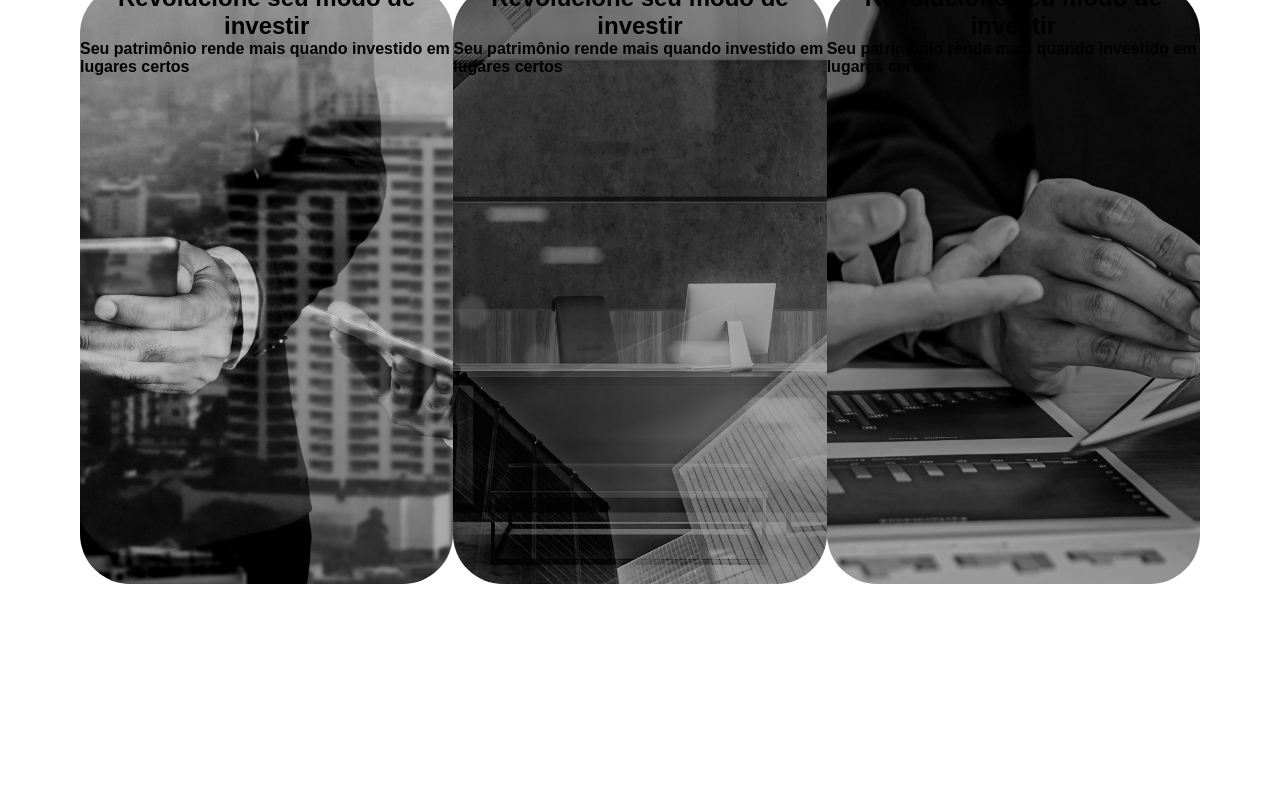
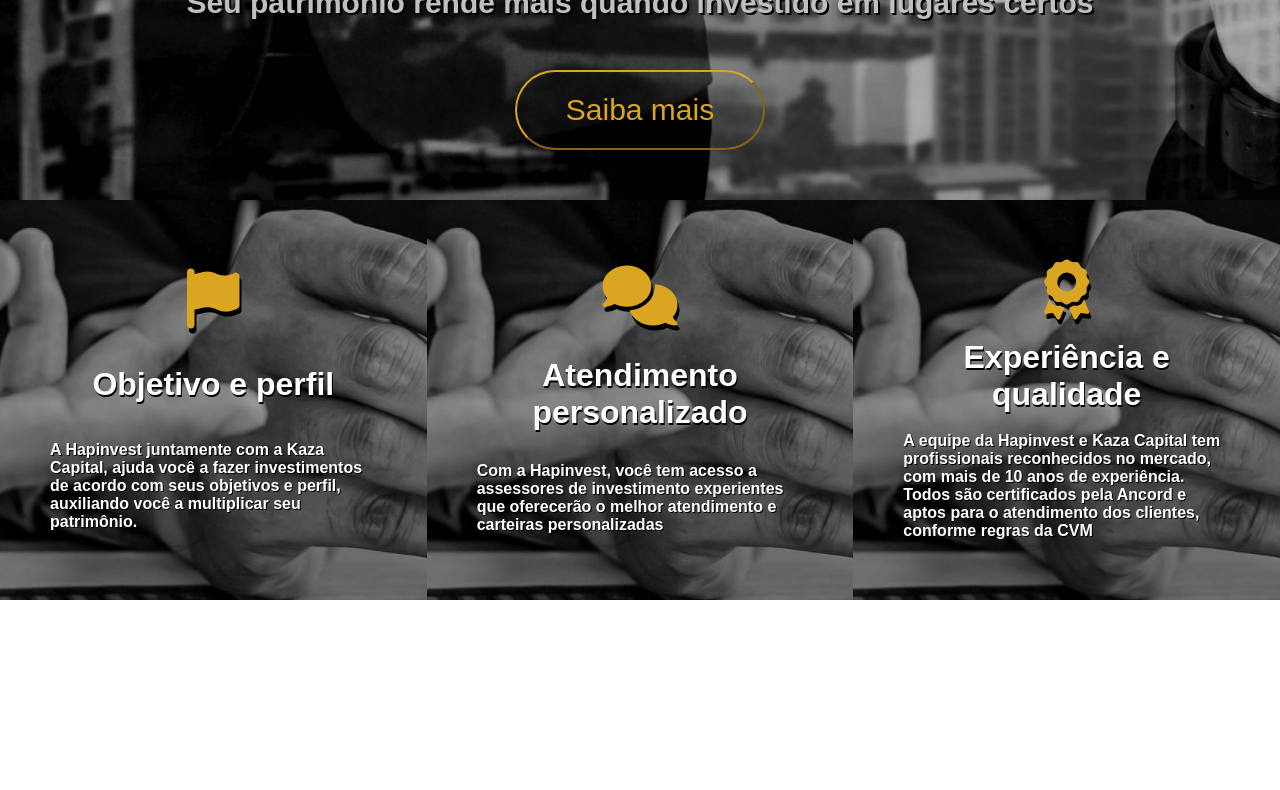
Before and after one commit to Rafa314/parceiro-hapinvest, a plain HTML site: page index.html in a window 1280 px wide. Shown: the part 760-1550 px from the top of the page. Drawn offline with Linux system fonts and the light colour scheme.

Commit message:
other commit

```diff
--- a/index.html
+++ b/index.html
@@ -1,11 +1,14 @@
 <!DOCTYPE html>
-<html lang="en">
+<html lang="pt-br">
 <head>
     <meta charset="UTF-8">
     <meta name="viewport" content="width=device-width, initial-scale=1.0">
     <link rel="shortcut icon" href="img/logo-HAPINVEST-NOVOOOO-3-e1642047018301.ico" type="image/x-icon">
     <title>Representantes Hapinvest</title>
     <link rel="stylesheet" href="style.css">
+    <script src="https://kit.fontawesome.com/8b9f619100.js" crossorigin="anonymous"></script>
+    <link rel="stylesheet" href="https://fontawesome.com/icons/bullseye-arrow?f=sharp&s=regular&an=beat">
+
 </head>
 <body>
      <header id="header">
@@ -18,6 +21,7 @@
 
                 <nav>
                     <ul>
+
                         <li><a href="#">Metodologia</a></li>
                         <li><a href="#">Diferenciais</a></li>
                         <li><a href="#">Depoimentos</a></li>
@@ -34,27 +38,33 @@
         </div><!-- container--->
      </header>
      <section class="banner">
+
         <h1 >Revolucione seu modo de investir </h1>
         <h4 >Seu patrimônio rende mais quando investido em lugares certos</h4>
         <a href="#" ><button>Saiba mais</button></a>
      </section>
 
      <main class="flex-1">
-         <section class="banner-1">
-            <h1>Revolucione seu modo de investir </h1>
-            <h4>Seu patrimônio rende mais quando investido em lugares certos</h4>
-         </section>
-         <section class="banner-2">
-            <h1 >Revolucione seu modo de investir </h1>
-        <h4>Seu patrimônio rende mais quando investido em lugares certos</h4>
-         </section>
-         <section class="banner-3">
-            <h1 >Revolucione seu modo de investir </h1>
-            <h4 >Seu patrimônio rende mais quando investido em lugares certos</h4>
-         </section>
+         <div class="banner-1">
+            <i class="fa-solid fa-flag" style="font-size: 60px; text-align: center; color: goldenrod;  text-shadow: 2px 5px #000;" ></i>
+            <h1>Objetivo e perfil</h1>
+            <h4>A Hapinvest juntamente com a Kaza Capital, ajuda você a fazer investimentos de acordo com seus objetivos e perfil, auxiliando você a multiplicar seu patrimônio. </h4>
+         </div>
+         <div class="banner-1">
+            <i class="fa-solid fa-comments" style="font-size: 60px; text-align: center; color: goldenrod; text-shadow: 2px 5px #000;" ></i>
+            <h1>Atendimento personalizado</h1>
+        <h4>Com a Hapinvest, você tem acesso a assessores de investimento experientes que oferecerão o melhor atendimento e carteiras personalizadas</h4>
+         </div>
+         <div class="banner-1">
+            <i class="fa-solid fa-award" style="font-size: 60px; text-align: center; color: goldenrod; text-shadow: 2px 5px #000;" ></i>
+            <h1 >Experiência e qualidade</h1>
+            <h4>A equipe da Hapinvest e Kaza Capital tem profissionais reconhecidos no mercado, com mais de 10 anos de experiência. Todos são certificados pela Ancord e aptos para o atendimento dos clientes, conforme regras da CVM</h4>
+         </div>
 
      </main>
 
      <script src="mobile-navbar.js"></script>
+
+
 </body>
 </html>
--- a/mobile-navbar.js
+++ b/mobile-navbar.js
@@ -1,5 +1,5 @@
 
 window.addEventListener("scroll", function(){
     let header = document.querySelector('#header')
-    header.classList.toggle('rolagem', window.scrollY > 300)
+    header.classList.toggle('rolagem', window.scrollY > 130)
 })
--- a/style.css
+++ b/style.css
@@ -13,6 +13,7 @@ html{
 .container{
     max-width: 1280px;
     margin: auto;
+
 }
 
 .flex{
@@ -57,7 +58,7 @@ header ul li a{
 }
 
 .banner{
-    height: 83vh;
+    height: 120vh;
     background-image: url(img/2.jpg);
     background-position: center;
     background-repeat: no-repeat;
@@ -78,7 +79,7 @@ header ul li a{
  .banner h1{
     color: #fff;
     font-size: 5em;
-
+    text-shadow: 2px 2px #000;
  }
 
 
@@ -86,7 +87,7 @@ header ul li a{
 
     color: #C0C0C0;
     font-size: 30px;
-
+    text-shadow: 2px 2px #000;
  }
 
  .btn-contato a button{
@@ -146,50 +147,36 @@ header ul li a{
 }
 
 .flex-1{
-
-    margin: 80px;
-    display: flex;
-    align-items: center;
-    justify-content: space-between;
+    box-sizing: border-box;
+    display: inline-flex;
+    width: 100%;
 
 }
 .banner-1{
-    border-radius: 50px;
-    height: 600px;
-
-    background-image: url(img/1.jpg);
-    background-position: center;
-    background-repeat: no-repeat;
-    background-size: cover;
-
-}
-.banner-1 h1{
-    text-align: center;
-
-}
-
-.banner-2{
-    border-radius: 50px;
-    height: 600px;
-    background-image: url(img/2.jpg);
-    background-position: center;
-    background-repeat: no-repeat;
-    background-size: cover;
-
-}
-.banner-2 h1{
-    text-align: center;
-
-}
-.banner-3{
-    border-radius: 50px;
-    height: 600px;
+    padding:50px;
+    height: 400px;
+    width: 40rem;
     background-image: url(img/3.jpg);
     background-position: center;
     background-repeat: no-repeat;
-    background-size: cover;
+    display: flex;
+    flex-direction: column;
+    color: #fff;
+    text-align: center;
+    justify-content:space-around;
+    align-items: center;
+    flex-wrap: nowrap;
+}
+.banner-1 h4{
+  text-align: left;
+  text-shadow: 1px 1px #000;
+}
 
+.banner-1 h1{
+    text-shadow: 1px 2px #000;
 }
-.banner-3 h1{
-    text-align: center;
+
+.banner-1 > div{
+    display: flex;
+    flex-wrap: wrap;
 }
```
